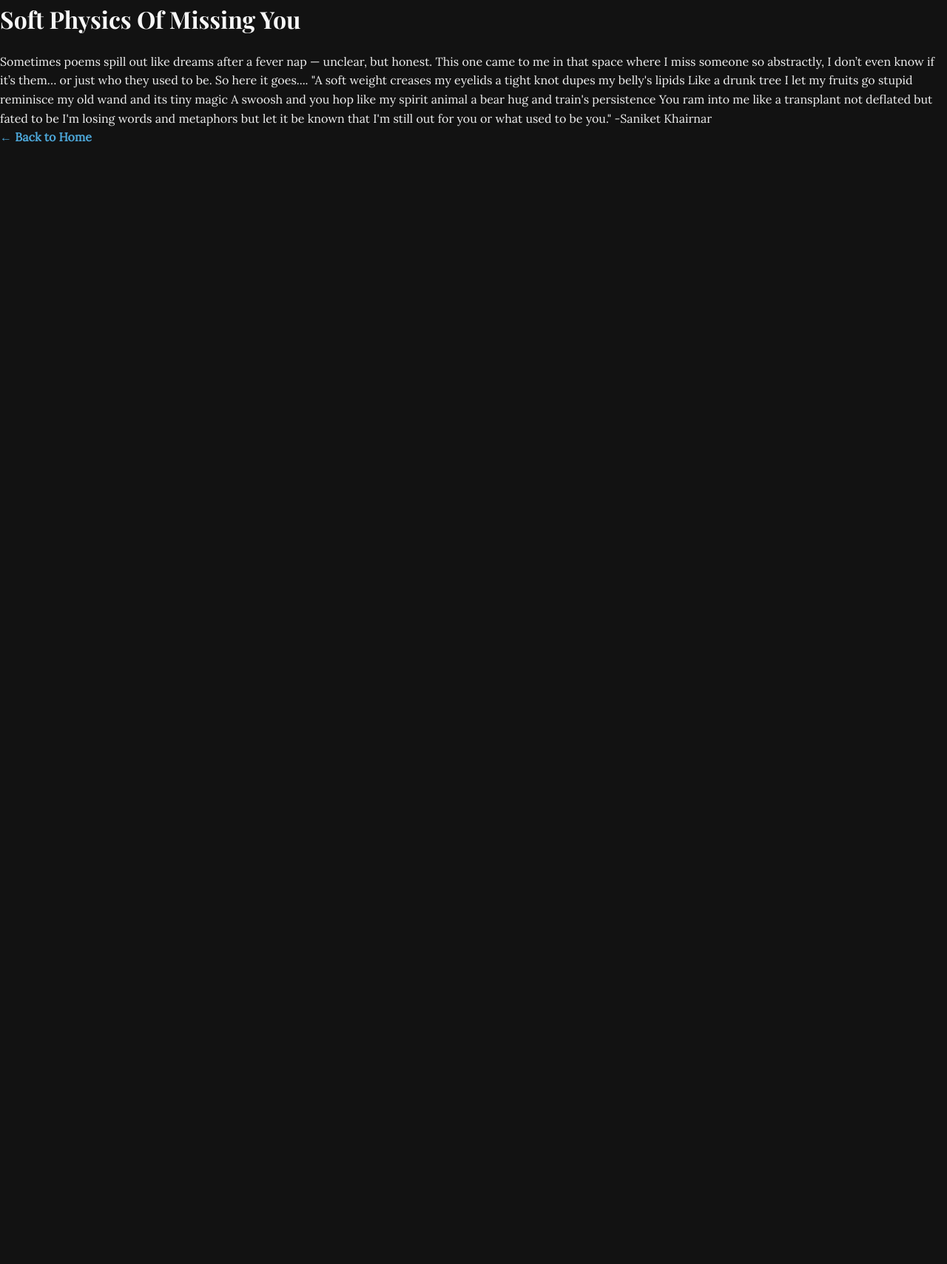
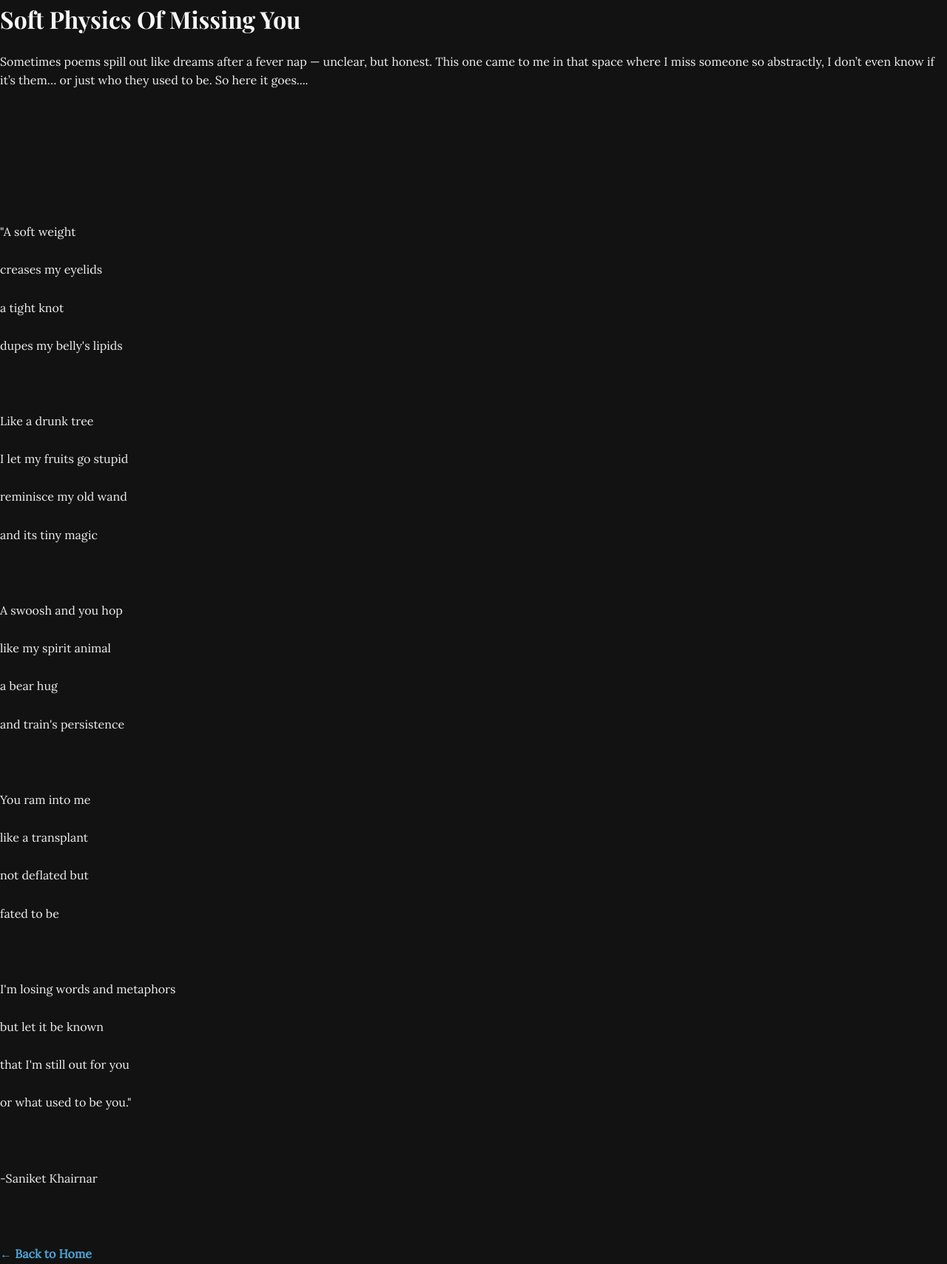
Before and after one commit to tapestry-01/flask_blog_project, a Flask app: page /post/1 in a window 1280 px wide. Shown: the part 26-1735 px from the top of the page at 74% size. Before the commit the page ends 218 px from the top, so only its background shows below. Run offline with Flask 3, Linux system fonts and the light colour scheme; data comes from the database, SQL or seed files in the repository.

Commit message:
Final version: hosted on PythonAnywhere with line break fix

```diff
--- a/Templates/post.html
+++ b/Templates/post.html
@@ -4,6 +4,7 @@
 
 {% block content %}
     <h1>{{ post.title }}</h1>
-    <p>{{ post.content }}</p>
+    <p>{{ post.content | replace('\n', '<br>') | safe }}</p>
+
     <a href="{{ url_for('index') }}">← Back to Home</a>
 {% endblock %}
--- a/app.py
+++ b/app.py
@@ -92,6 +92,7 @@ def delete(post_id):
     return redirect('/admin/dashboard')
 
 if __name__ == '__main__':
+    app.run(host='0.0.0.0', port=8080)
     with app.app_context():
         db.create_all()
     app.run(debug=True)
--- a/static/style.css
+++ b/static/style.css
@@ -54,6 +54,10 @@ h1, h2 {
     font-family: 'Playfair Display', serif;
     color: #f7f7f7;
     margin-bottom: 20px;
+}
+
+p {
+  white-space: pre-wrap;
 }
 
 /* Post links */
```
Also changed, not shown: 2 other files.
